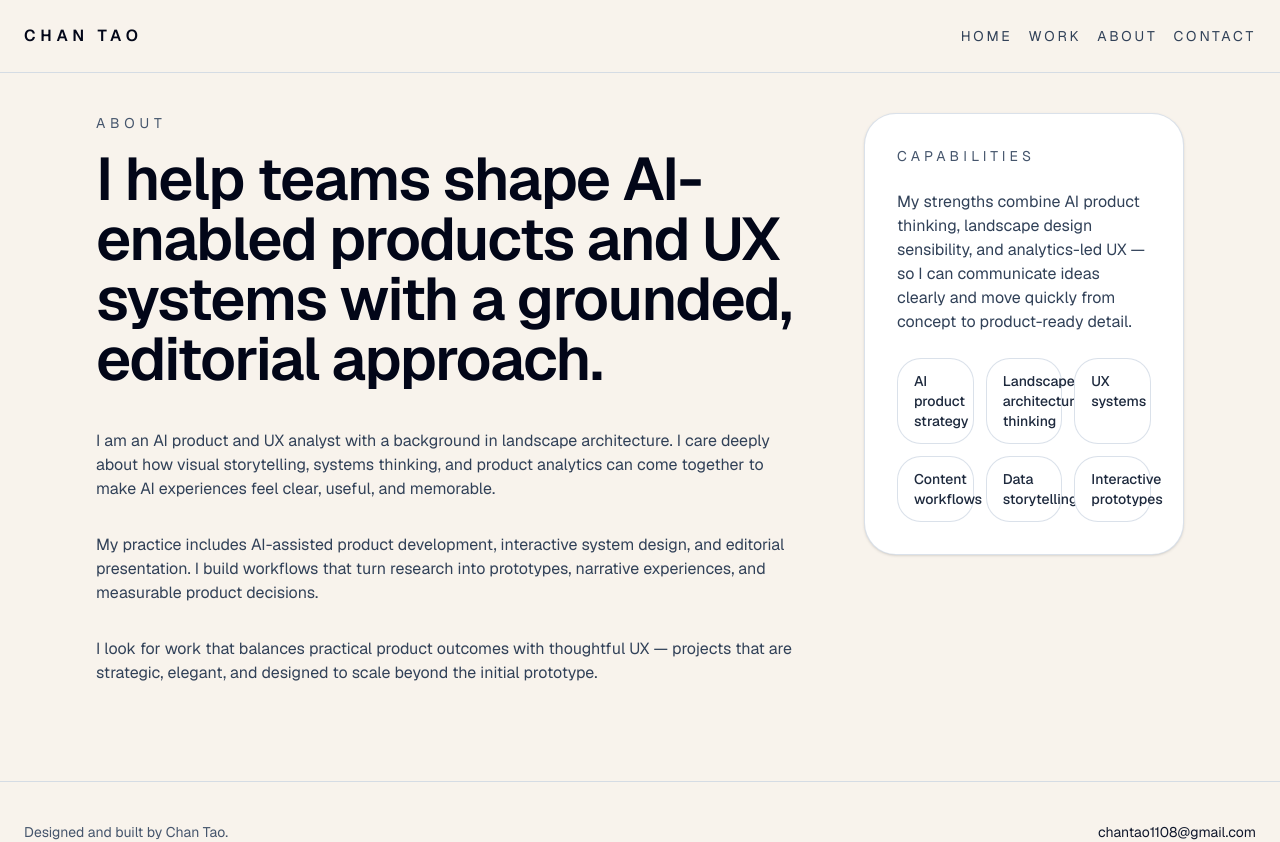
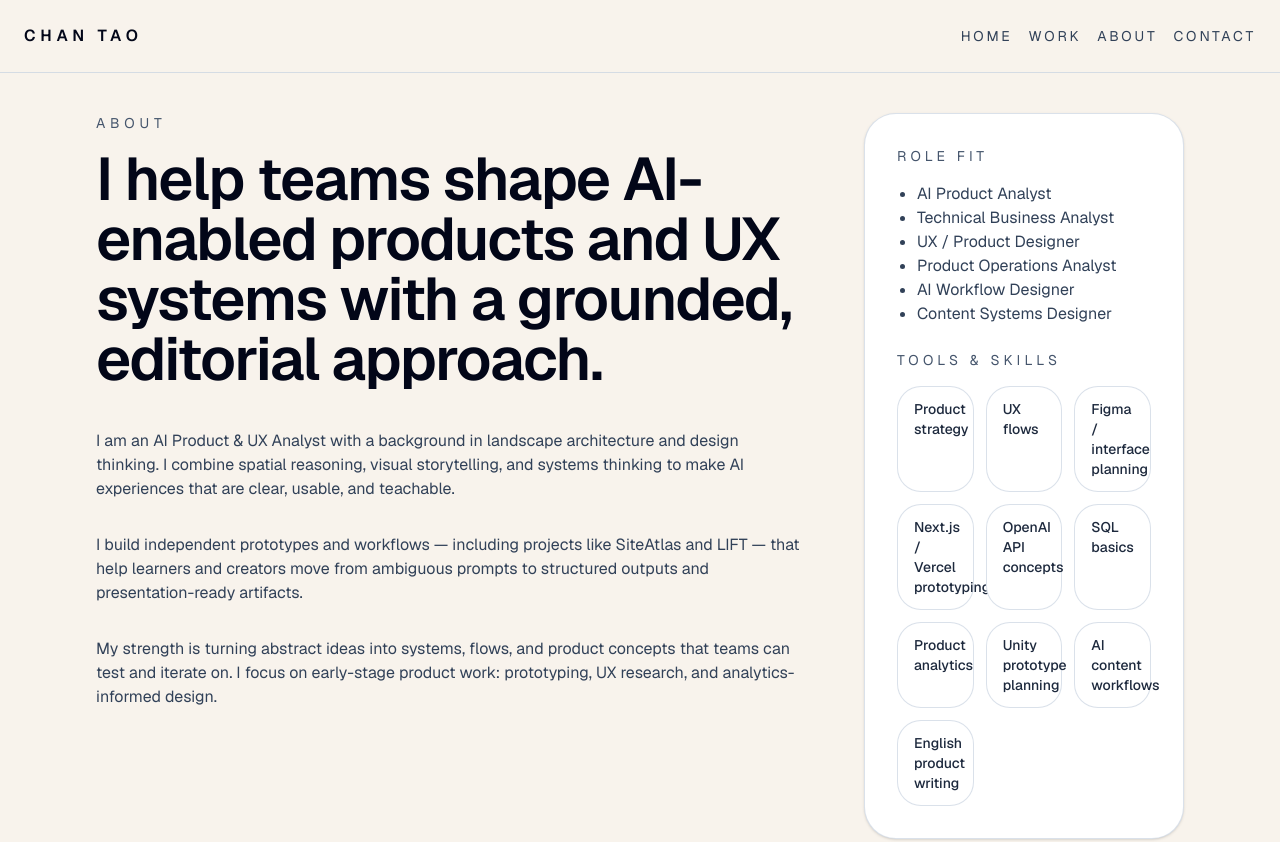
Before and after one commit to chantao1108-arch/chan-tao-portfolio, a Next.js app: page /about in a window 1280 px wide. Shown: the top 842 px of the page. Built offline with nearby package versions, Linux system fonts and the light colour scheme.

Commit message:
Upgrade homepage and about positioning

```diff
--- a/app/about/page.tsx
+++ b/app/about/page.tsx
@@ -31,30 +31,44 @@ export default function AboutPage() {
             </div>
             <div className="space-y-8 text-slate-700">
               <p>
-                I am an AI product and UX analyst with a background in landscape architecture. I care deeply about how visual storytelling, systems thinking, and product analytics can come together to make AI experiences feel clear, useful, and memorable.
+                I am an AI Product & UX Analyst with a background in landscape architecture and design thinking. I combine spatial reasoning, visual storytelling, and systems thinking to make AI experiences that are clear, usable, and teachable.
               </p>
               <p>
-                My practice includes AI-assisted product development, interactive system design, and editorial presentation. I build workflows that turn research into prototypes, narrative experiences, and measurable product decisions.
+                I build independent prototypes and workflows — including projects like SiteAtlas and LIFT — that help learners and creators move from ambiguous prompts to structured outputs and presentation-ready artifacts.
               </p>
               <p>
-                I look for work that balances practical product outcomes with thoughtful UX — projects that are strategic, elegant, and designed to scale beyond the initial prototype.
+                My strength is turning abstract ideas into systems, flows, and product concepts that teams can test and iterate on. I focus on early-stage product work: prototyping, UX research, and analytics-informed design.
               </p>
             </div>
           </div>
           <aside className="rounded-[2rem] border border-slate-300/70 bg-white p-8 shadow-sm">
-            <p className="text-sm uppercase tracking-[0.3em] text-slate-600">Capabilities</p>
-            <div className="mt-6 space-y-6 text-slate-700">
-              <p>
-                My strengths combine AI product thinking, landscape design sensibility, and analytics-led UX — so I can communicate ideas clearly and move quickly from concept to product-ready detail.
-              </p>
-              <SkillsGrid skills={[
-                "AI product strategy",
-                "Landscape architecture thinking",
-                "UX systems",
-                "Content workflows",
-                "Data storytelling",
-                "Interactive prototypes",
-              ]} />
+            <p className="text-sm uppercase tracking-[0.3em] text-slate-600">Role fit</p>
+            <div className="mt-4 space-y-4 text-slate-700">
+              <ul className="list-disc pl-5">
+                <li>AI Product Analyst</li>
+                <li>Technical Business Analyst</li>
+                <li>UX / Product Designer</li>
+                <li>Product Operations Analyst</li>
+                <li>AI Workflow Designer</li>
+                <li>Content Systems Designer</li>
+              </ul>
+            </div>
+            <div className="mt-6">
+              <p className="text-sm uppercase tracking-[0.3em] text-slate-600">Tools &amp; skills</p>
+              <div className="mt-4">
+                <SkillsGrid skills={[
+                  "Product strategy",
+                  "UX flows",
+                  "Figma / interface planning",
+                  "Next.js / Vercel prototyping",
+                  "OpenAI API concepts",
+                  "SQL basics",
+                  "Product analytics",
+                  "Unity prototype planning",
+                  "AI content workflows",
+                  "English product writing",
+                ]} />
+              </div>
             </div>
           </aside>
         </section>
--- a/app/page.tsx
+++ b/app/page.tsx
@@ -31,10 +31,10 @@ export default function Home() {
             <div className="space-y-6">
               <p className="text-sm uppercase tracking-[0.35em] text-slate-600">AI Product & UX Analyst</p>
               <h1 className="max-w-3xl text-5xl font-semibold tracking-tight text-slate-950 sm:text-6xl">
-                I build AI-powered product prototypes, UX flows, and content systems using AI tools, web technologies, and product analytics.
+                I design AI-powered product prototypes, UX flows, and content systems — then use product thinking and analytics to turn ambiguous ideas into structured, buildable experiences.
               </h1>
               <p className="max-w-2xl text-lg leading-8 text-slate-700">
-                My work sits at the intersection of product strategy, editorial design, and AI-assisted systems. I help teams turn ideas into products, prototypes, and stories that feel grounded, strategic, and ready to build.
+                My work sits at the intersection of product strategy, UX systems, AI-assisted workflows, and visual storytelling. I focus on early-stage product ideas, independent prototypes, and tools that need clearer structure before they can scale.
               </p>
             </div>
             <div className="grid gap-6 sm:grid-cols-2">
@@ -64,14 +64,48 @@ export default function Home() {
           </div>
         </section>
 
+        <section className="mt-12 grid gap-10 lg:grid-cols-3">
+          <div className="lg:col-span-2 space-y-6">
+            <h3 className="text-sm uppercase tracking-[0.3em] text-slate-600">What I do</h3>
+            <div className="grid gap-4 sm:grid-cols-2">
+              <div className="rounded-2xl border border-slate-200 bg-white p-6">
+                <h4 className="text-lg font-semibold text-slate-950">AI Product Prototyping</h4>
+                <p className="mt-2 text-slate-700">Turning vague product ideas into structured flows, feature systems, and testable prototypes.</p>
+              </div>
+              <div className="rounded-2xl border border-slate-200 bg-white p-6">
+                <h4 className="text-lg font-semibold text-slate-950">UX &amp; Information Architecture</h4>
+                <p className="mt-2 text-slate-700">Designing user journeys, onboarding logic, interface structures, and decision flows.</p>
+              </div>
+              <div className="rounded-2xl border border-slate-200 bg-white p-6">
+                <h4 className="text-lg font-semibold text-slate-950">AI Workflow Systems</h4>
+                <p className="mt-2 text-slate-700">Building repeatable pipelines for content, research, design education, and creative production.</p>
+              </div>
+              <div className="rounded-2xl border border-slate-200 bg-white p-6">
+                <h4 className="text-lg font-semibold text-slate-950">Product Analytics Thinking</h4>
+                <p className="mt-2 text-slate-700">Defining activation, retention, funnel events, and product signals for early-stage tools.</p>
+              </div>
+            </div>
+          </div>
+          <aside className="rounded-2xl border border-slate-200 bg-white p-6">
+            <h4 className="text-sm uppercase tracking-[0.28em] text-slate-600">Currently focused on</h4>
+            <ul className="mt-4 space-y-2 text-slate-700">
+              <li>AI product strategy</li>
+              <li>UX case studies</li>
+              <li>Product analytics</li>
+              <li>Interactive narrative systems</li>
+              <li>AI-assisted content workflows</li>
+            </ul>
+          </aside>
+        </section>
+
         <section className="mt-20 space-y-8">
           <div className="flex items-center justify-between gap-4">
             <div>
               <p className="text-sm uppercase tracking-[0.3em] text-slate-600">Work</p>
-              <h2 className="mt-4 text-3xl font-semibold text-slate-950">Recent case studies and prototypes.</h2>
+              <h2 className="mt-4 text-3xl font-semibold text-slate-950">Selected case studies and prototypes</h2>
             </div>
             <p className="max-w-xl text-sm leading-7 text-slate-700">
-              Selected projects that explore AI-first product experiences, narrative systems, editorial design, and measurement frameworks.
+              These projects explore how AI, interaction design, narrative systems, and analytics can turn complex ideas into usable product experiences.
             </p>
           </div>
           <div className="grid gap-8 xl:grid-cols-2">
```
